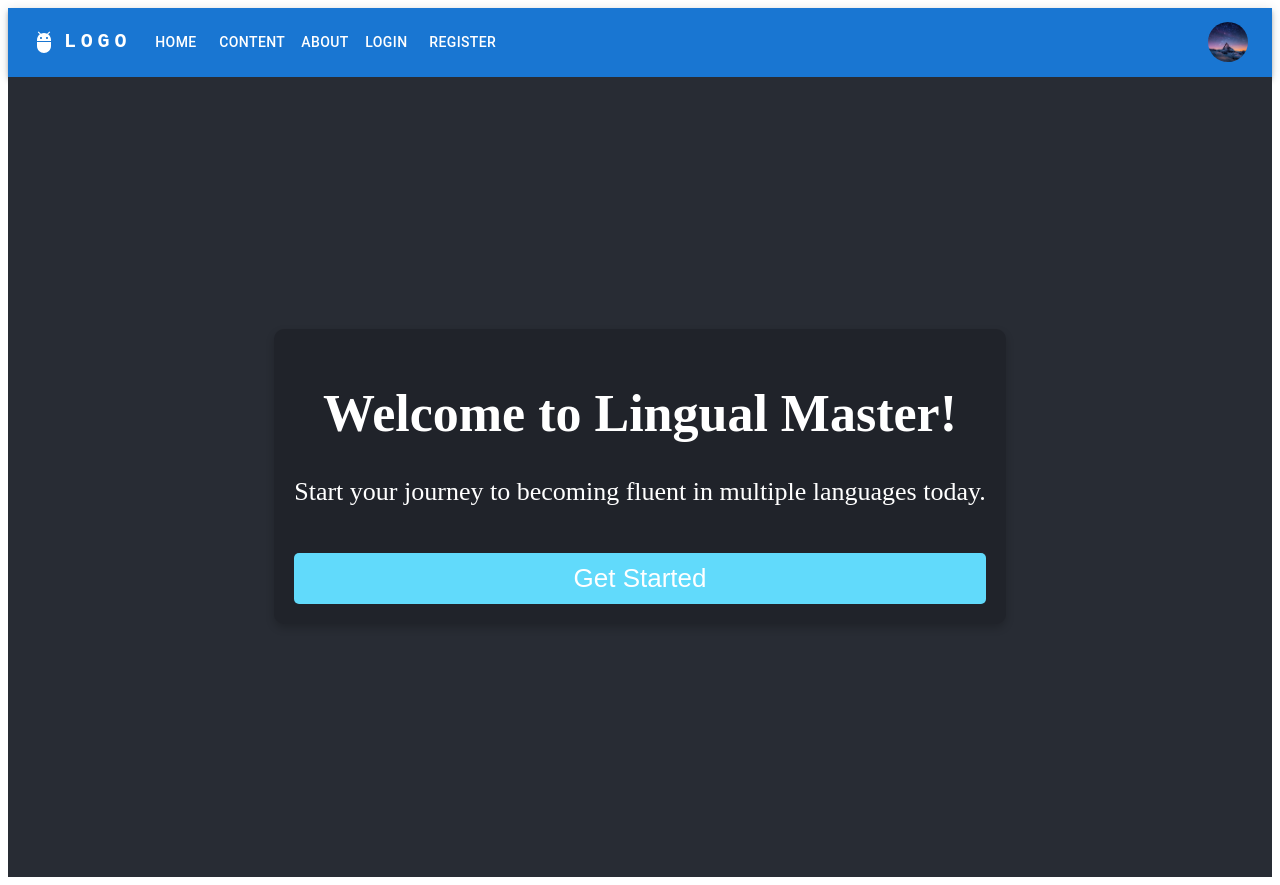
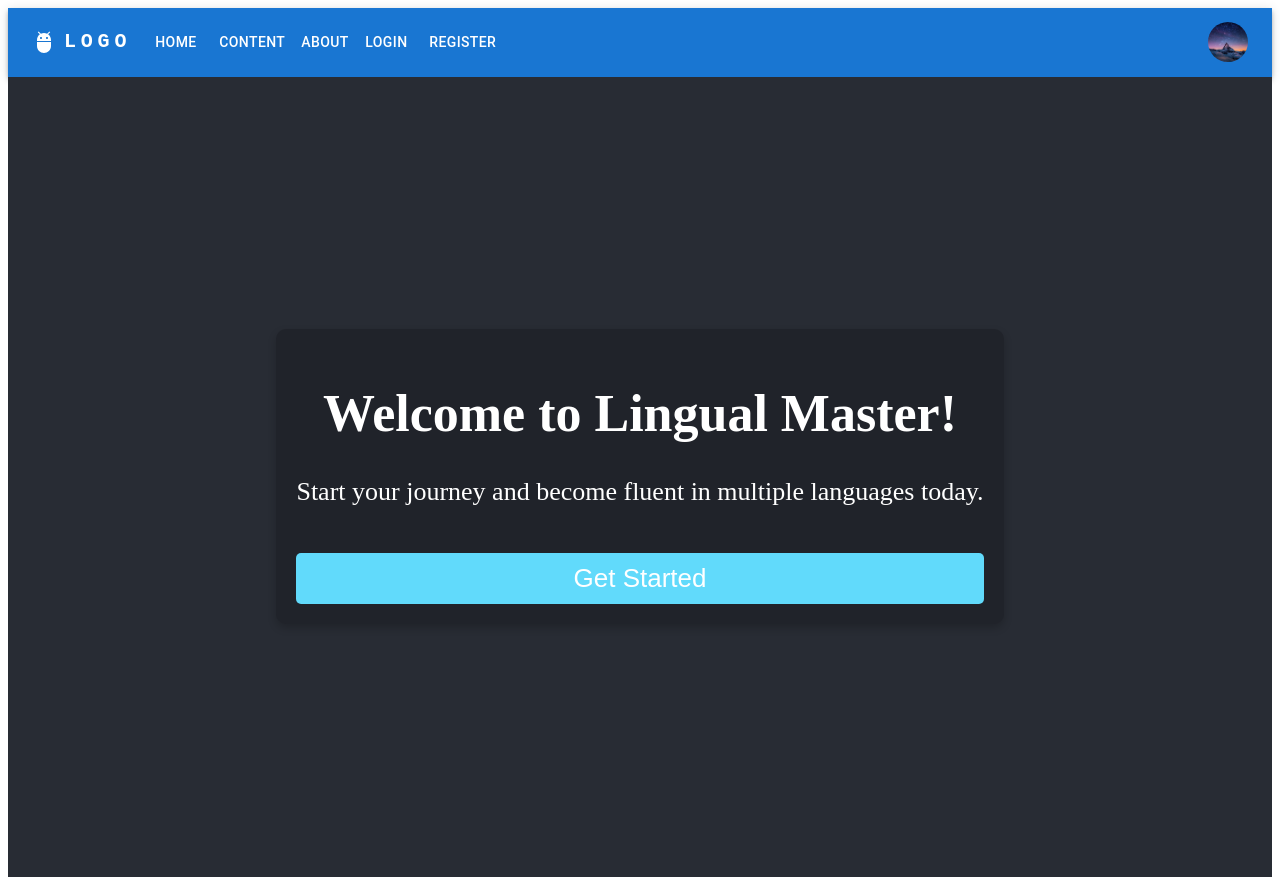
Before and after one commit to quanglam5102/Language-Learning-App, a React app in the folder frontend/: page / in a window 1280 px wide. Built offline with nearby package versions, Linux system fonts and the light colour scheme; the HTML template or start-up script is replaced by a standard one.

Commit message:
Chaned Home Titile

```diff
--- a/frontend/src/components/Home.js
+++ b/frontend/src/components/Home.js
@@ -9,7 +9,7 @@ const Home = () => {
     <div className="App">
       <header className="App-header">
         <h1>Welcome to Lingual Master!</h1>
-        <p>Start your journey to becoming fluent in multiple languages today.</p>
+        <p>Start your journey and become fluent in multiple languages today.</p>
         <button className="App-button" onClick={() => navigate('/content')}>
           Get Started
         </button>
```
